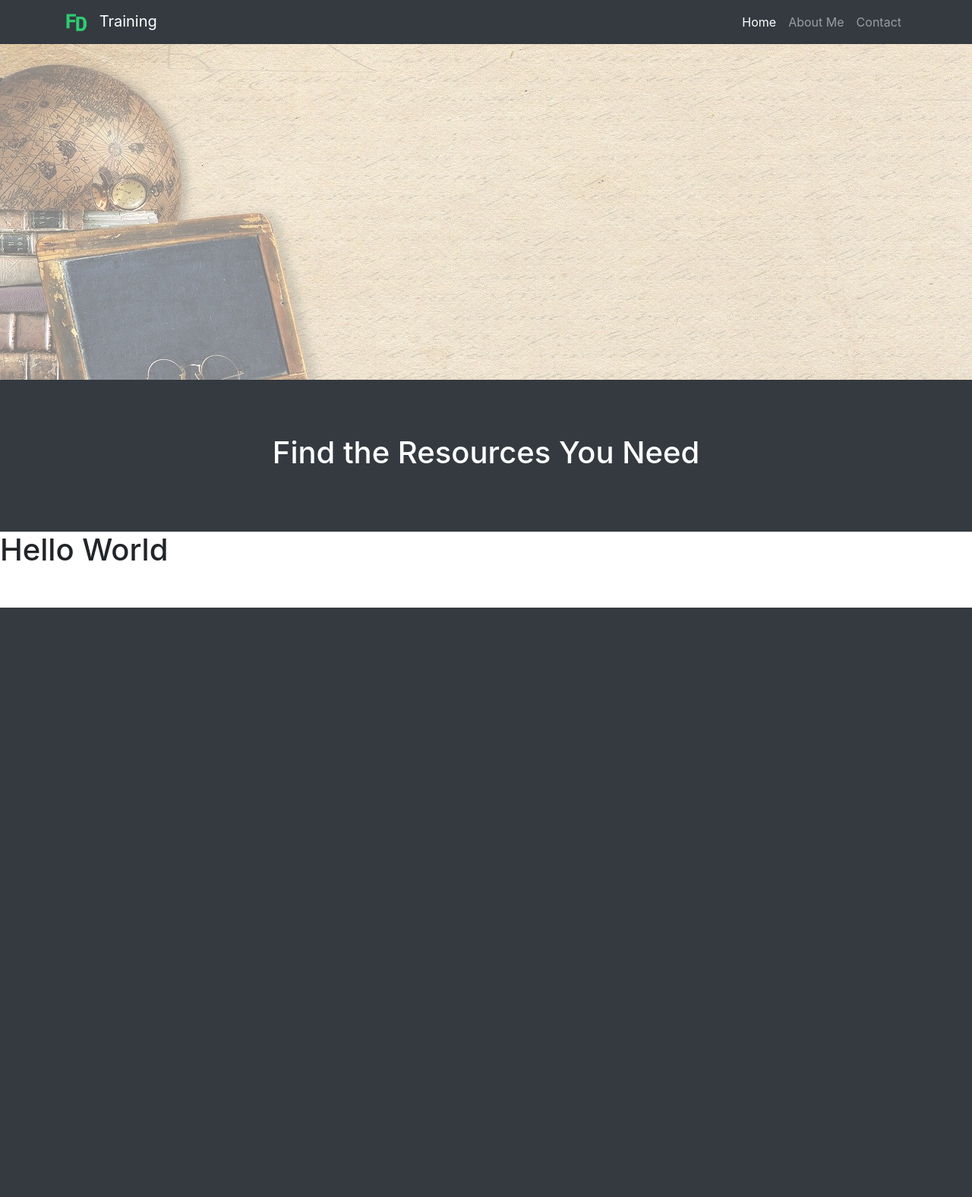
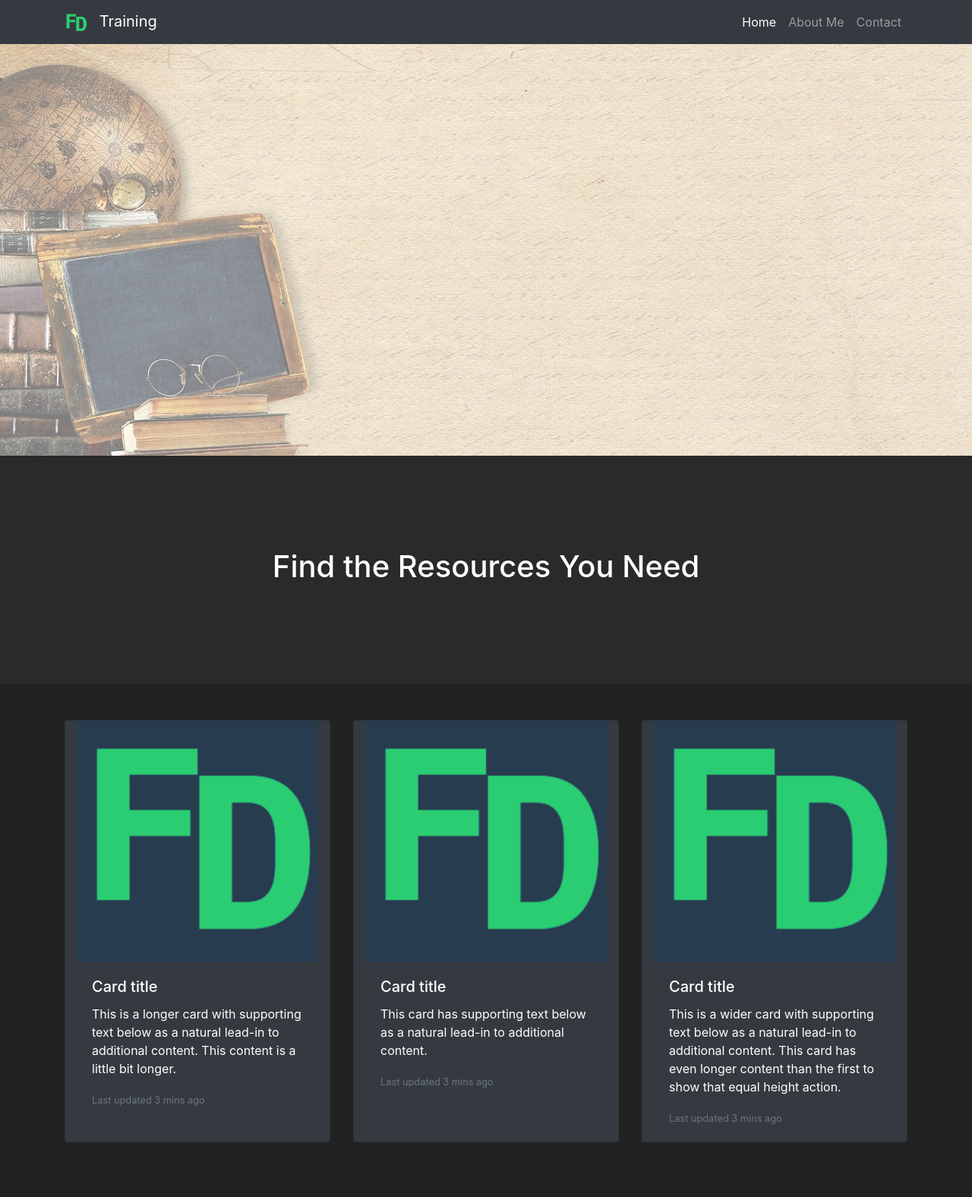
Before and after one commit to DahlitzFlorian/training-page, a Flask app: page / in a window 1280 px wide. Shown: the whole page at 76% size. Before the commit the page ends 800 px from the top, so only its background shows below. Run offline with Flask 2, Linux system fonts and the light colour scheme; some libraries are stand-ins or nearby versions.

Commit message:
feat: content cards

```diff
--- a/app/static/css/main.css
+++ b/app/static/css/main.css
@@ -7,13 +7,21 @@
     opacity: 0.5;
     filter: alpha(opacity=50);
     overflow: hidden;
-    height: 500px;
+    height: 600px;
     width: 100%;
 }
 
+.content-section-a, .content-section-b {
+    color: #fff;
+    min-height: 300px;
+    width: 100%;
+    padding: 3em 0;
+}
+
+.content-section-a {
+    background-color: #222;
+}
+
 .content-section-b {
-    background-color: #343a40;
-    color: #fff;
-    min-height: 200px;
-    width: 100%;
+    background-color: #2a2a2a;
 }
--- a/app/templates/home.html
+++ b/app/templates/home.html
@@ -1,4 +1,56 @@
 {% extends "shared/layout.html" %}
 {% block contents %}
-    <h1>Hello World</h1>
+<div class="content-section-b d-flex justify-content-center">
+    <div class="row justify-content-center align-self-center text-center">
+        <div class="col-sm-12">
+            <h1>Find the Resources You Need</h1>
+        </div>
+    </div>
+</div>
+<div class="content-section-a d-flex justify-content-center">
+    <div class="container">
+        <!--<div class="card-deck col-md-12 justify-content-center">-->
+        <div class="row row-cols-1 row-cols-md-3">
+            <div class="col mb-4 d-flex justify-content-center">
+                <div class="card col-12 col-sm-9 col-md-12 bg-dark">
+                    <img src="{{ url_for('static', filename='images/favicon/android-chrome-256x256.png') }}"
+                         class="card-img-top" alt="...">
+                    <div class="card-body">
+                        <h5 class="card-title">Card title</h5>
+                        <p class="card-text">This is a longer card with supporting text below as a natural lead-in to
+                            additional
+                            content. This content is a little bit longer.</p>
+                        <p class="card-text"><small class="text-muted">Last updated 3 mins ago</small></p>
+                    </div>
+                </div>
+            </div>
+            <div class="col mb-4 d-flex justify-content-center">
+                <div class="card col-12 col-sm-9 col-md-12 bg-dark">
+                    <img src="{{ url_for('static', filename='images/favicon/android-chrome-256x256.png') }}"
+                         class="card-img-top" alt="...">
+                    <div class="card-body">
+                        <h5 class="card-title">Card title</h5>
+                        <p class="card-text">This card has supporting text below as a natural lead-in to additional
+                            content.</p>
+                        <p class="card-text"><small class="text-muted">Last updated 3 mins ago</small></p>
+                    </div>
+                </div>
+            </div>
+            <div class="col mb-4 d-flex justify-content-center">
+                <div class="card col-12 col-sm-9 col-md-12 bg-dark">
+                    <img src="{{ url_for('static', filename='images/favicon/android-chrome-256x256.png') }}"
+                         class="card-img-top" alt="...">
+                    <div class="card-body">
+                        <h5 class="card-title">Card title</h5>
+                        <p class="card-text">This is a wider card with supporting text below as a natural lead-in to
+                            additional
+                            content. This card has even longer content than the first to show that equal height
+                            action.</p>
+                        <p class="card-text"><small class="text-muted">Last updated 3 mins ago</small></p>
+                    </div>
+                </div>
+            </div>
+        </div>
+    </div>
+</div>
 {% endblock %}
--- a/app/templates/shared/layout.html
+++ b/app/templates/shared/layout.html
@@ -61,13 +61,6 @@
     <div class="header banner">
         <img src="{{ url_for('static', filename='images/banner.jpg') }}" alt="Page Header">
     </div>
-<div class="content-section-b d-flex justify-content-center">
-    <div class="row justify-content-center align-self-center text-center">
-        <div class="col-sm-12">
-            <h1>Find the Resources You Need</h1>
-        </div>
-    </div>
-</div>
     {% block contents %}
     {% endblock %}
     <!-- Load JS -->
```
Lines whose indentation alone changed are shown as unchanged.
